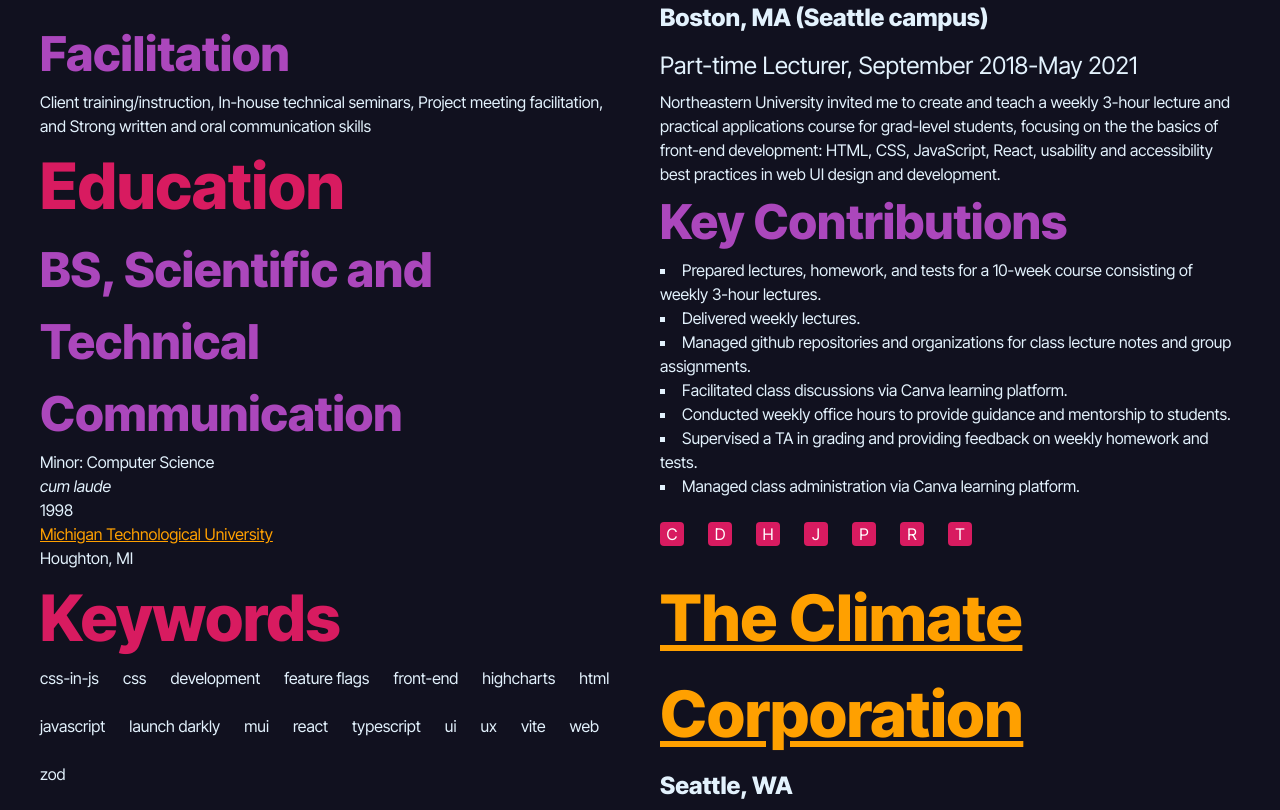
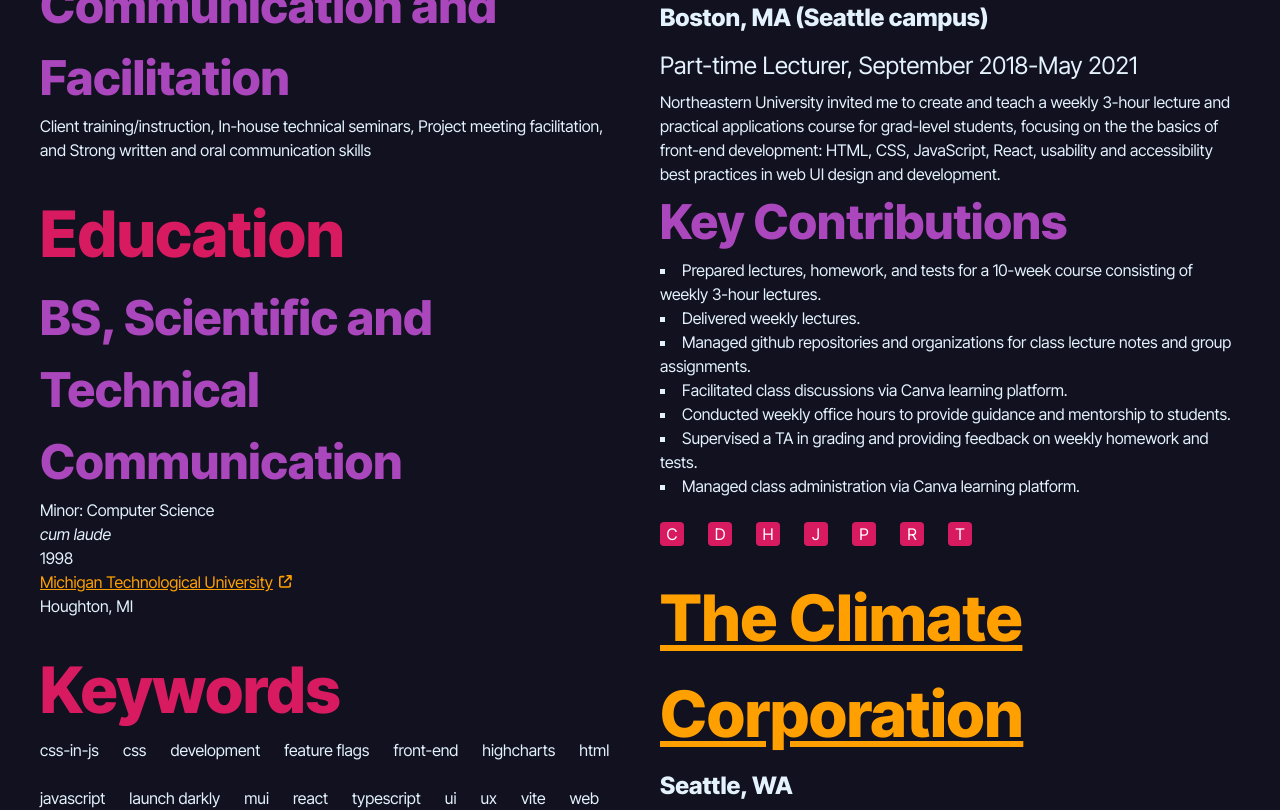
Before and after one commit to rethwyll/portfolio-app, a React (Vite) app: page / in a window 1280 px wide. Shown: the part 1720-2530 px from the top of the page. Built offline with nearby package versions, Linux system fonts and the light colour scheme.

Commit message:
color tweaking

```diff
--- a/src/assets/css/bluecalm.css
+++ b/src/assets/css/bluecalm.css
@@ -23,7 +23,7 @@
     background: linear-gradient(to right, #ffa000, #ffe082, #ffa000);
     background-clip: text;
     background-size: 300% auto;
-    color: transparent;
+    /* color: transparent; */
   }
   [data-theme="bluecalm"] #intro h2:hover {
     -webkit-text-fill-color: transparent;
@@ -108,6 +108,10 @@
   grid-area: 2 / 1 / 3 / 2;
 }
 
+[data-theme="bluecalm"] #home aside section + section {
+  margin: 1.5em 0 0;
+}
+
 [data-theme="bluecalm"] #skills p + p {
   margin: 1.5em 0 0;
 }
@@ -122,6 +126,17 @@
 
 [data-theme="bluecalm"] #education p {
   margin: 0;
+}
+
+[data-theme="bluecalm"] #education .college-url a {
+  align-items: baseline;
+  display: inline-flex;
+  flex-flow: row nowrap;
+  gap: 0.4em;
+}
+
+[data-theme="bluecalm"] #education .college-url a svg {
+  font-size: 0.8em;
 }
 
 [data-theme="bluecalm"] #keywords ul {
--- a/src/components/EducationListItem/EducationListItem.tsx
+++ b/src/components/EducationListItem/EducationListItem.tsx
@@ -2,12 +2,14 @@
 import { DateTime } from "luxon";
 
 // components
+import { FontAwesomeIcon } from "@fortawesome/react-fontawesome";
 import Link from "@mui/material/Link";
 import Typography from "@mui/material/Typography";
 
 // hooks
 import { useTranslation } from "react-i18next";
 import { EducationItem } from "../../types/education";
+import { faArrowUpRightFromSquare } from "@fortawesome/free-solid-svg-icons";
 
 // types
 type Props = {
@@ -47,6 +49,7 @@
       </Typography>
       {educationItem["college-url"] ? (
         <Typography
+          className="college-url"
           variant="body1"
           component="p"
           data-testid={`${testId}-college-url`}
@@ -58,6 +61,7 @@
             rel="noopener noreferrer"
           >
             {educationItem.college}
+            <FontAwesomeIcon icon={faArrowUpRightFromSquare} />
           </Link>
         </Typography>
       ) : null}
--- a/src/themes/bluecalm.ts
+++ b/src/themes/bluecalm.ts
@@ -125,13 +125,15 @@
           lineHeight: "1.5em"
         },
         rounded: ({ theme }) => ({
+          backgroundColor: theme.palette.secondary.main,
           color: theme.palette.secondary.contrastText,
-          backgroundColor: theme.palette.secondary.main,
+          cursor: "pointer",
+          height: "1.5em",
           padding: "0",
           width: "1.5em",
-          height: "1.5em",
           "&:hover": {
-            backgroundColor: theme.palette.secondary.dark
+            backgroundColor: theme.palette.warning.main,
+            color: bg
           }
         })
       }
@@ -180,11 +182,11 @@
       },
       styleOverrides: {
         arrow: ({ theme }) => ({
-          color: theme.palette.secondary.dark
+          color: theme.palette.secondary.main
         }),
         tooltip: ({ theme }) => ({
           color: theme.palette.primary.main,
-          backgroundColor: theme.palette.secondary.dark,
+          backgroundColor: theme.palette.secondary.main,
           fontSize: "1em"
         })
       }
```
